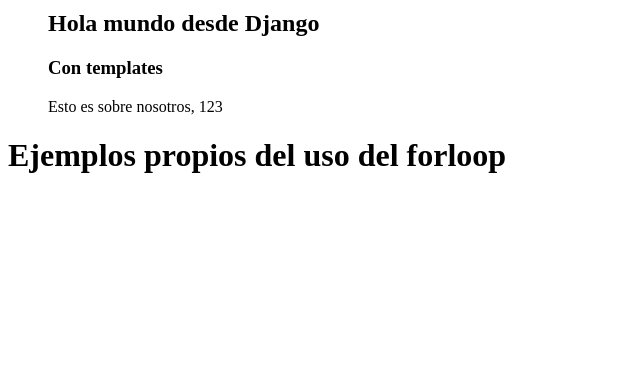
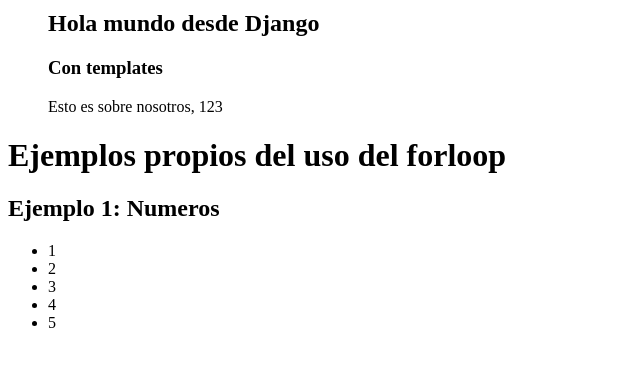
Before and after one commit to RdrigoFH/Pweb2-Django3, a Django app: page /catalog/ in a window 1280 px wide. Shown: the part 158-525 px from the top of the page, without its empty margins (0-640 px from the left). Run offline with Django 5.2, Linux system fonts and the light colour scheme.

Commit message:
Se implementa el primer ejemplo usando las vistas definidas en views.py

```diff
--- a/myproject/myapp/templates/index.html
+++ b/myproject/myapp/templates/index.html
@@ -17,6 +17,13 @@
     </ul>
     <h1>Ejemplos propios del uso del forloop</h1>
 
+    <h2>Ejemplo 1: Numeros</h2>
+    <ul>
+        {% for number in numbers %}
+            <li>{{ number }}</li>
+        {% endfor %}
+    </ul>
+
 
 </body>
 </html>
```
